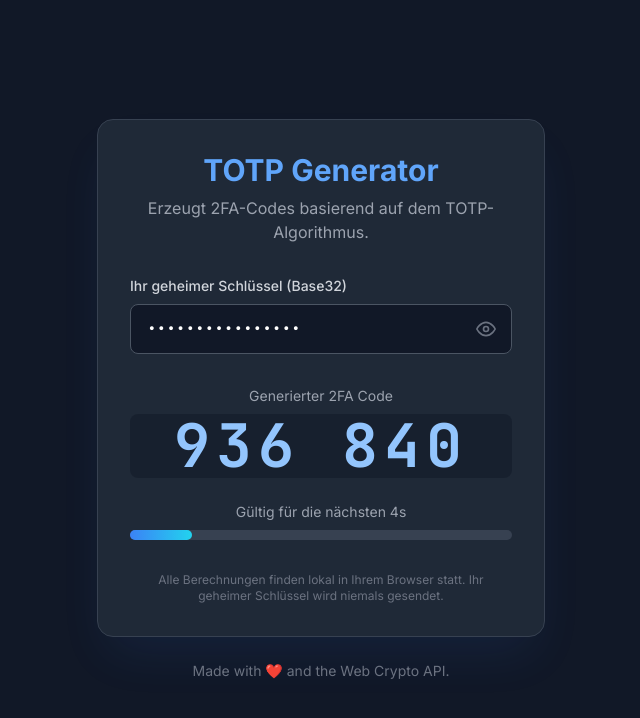
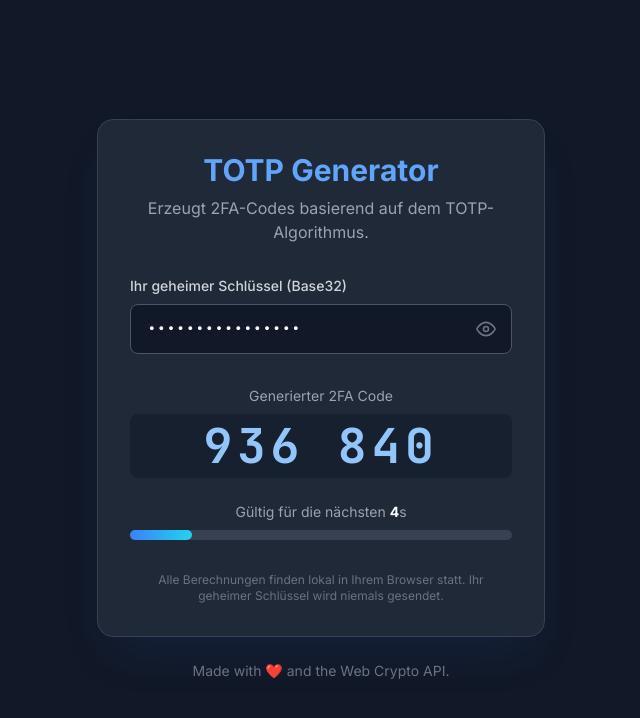
Before and after one commit to Streetblock/vanilla-totp, a plain HTML site: page index.html in a window 1280 px wide. Shown: the whole page, without its empty margins (319-959 px from the left). Drawn offline with nearby package versions, Linux system fonts and the light colour scheme.

Commit message:
feat: migrate index to v2 logic with fixed defaults

```diff
--- a/index.html
+++ b/index.html
@@ -47,19 +47,19 @@
 
             <div class="mt-8 text-center">
                 <p class="text-sm text-gray-400 mb-2">Generierter 2FA Code</p>
-                <div id="otp-display" class="mono text-5xl sm:text-6xl font-bold tracking-widest text-blue-300 h-16 flex items-center justify-center bg-gray-900/50 rounded-lg">
+                <div id="otp-display" class="mono text-4xl sm:text-5xl font-bold tracking-widest text-blue-300 h-16 flex items-center justify-center bg-gray-900/50 rounded-lg transition-all duration-300">
                     --- ---
                 </div>
             </div>
 
             <div class="mt-6">
-                <p class="text-sm text-gray-400 text-center mb-2">Gültig für die nächsten <span id="timer-countdown">30</span>s</p>
+                <p class="text-sm text-gray-400 text-center mb-2">Gültig für die nächsten <span id="timer-countdown" class="font-bold text-white">30</span>s</p>
                 <div class="w-full bg-gray-700 rounded-full h-2.5">
                     <div id="progress-bar" class="bg-gradient-to-r from-blue-500 to-cyan-400 h-2.5 rounded-full progress-bar-inner"></div>
                 </div>
             </div>
 
-             <div class="mt-8 text-xs text-gray-500 text-center">
+            <div class="mt-8 text-xs text-gray-500 text-center">
                 <p>Alle Berechnungen finden lokal in Ihrem Browser statt. Ihr geheimer Schlüssel wird niemals gesendet.</p>
             </div>
         </div>
@@ -69,8 +69,12 @@
     </div>
 
     <script>
-        // Implements the Time-based One-Time Password (TOTP) algorithm.
         class TOTPGenerator {
+            constructor(period = 30, digits = 6) {
+                this.period = period;
+                this.digits = digits;
+            }
+
             _base32Decode(base32) {
                 const base32chars = "ABCDEFGHIJKLMNOPQRSTUVWXYZ234567";
                 const bits = base32.toUpperCase().replace(/=+$/, '').split('').map(char => {
@@ -84,23 +88,29 @@
                 }
                 return new Uint8Array(chunks.map(chunk => parseInt(chunk, 2)));
             }
+
             async generate(secret) {
                 if (!secret) return null;
                 try {
                     const key = this._base32Decode(secret);
                     const epoch = Math.floor(Date.now() / 1000);
-                    const timeStep = Math.floor(epoch / 30);
+                    const timeStep = Math.floor(epoch / this.period);
+
                     const timeStepBuffer = new ArrayBuffer(8);
                     const timeStepView = new DataView(timeStepBuffer);
                     timeStepView.setBigUint64(0, BigInt(timeStep), false);
+
                     const cryptoKey = await crypto.subtle.importKey('raw', key, { name: 'HMAC', hash: 'SHA-1' }, false, ['sign']);
                     const hmacResult = await crypto.subtle.sign('HMAC', cryptoKey, timeStepBuffer);
                     const hmacBytes = new Uint8Array(hmacResult);
+
                     const offset = hmacBytes[hmacBytes.length - 1] & 0x0f;
                     const dataView = new DataView(hmacResult);
                     const truncatedHash = (dataView.getInt32(offset, false) & 0x7fffffff);
-                    const otp = truncatedHash % 1000000;
-                    return otp.toString().padStart(6, '0');
+
+                    const modulus = Math.pow(10, this.digits);
+                    const otp = truncatedHash % modulus;
+                    return otp.toString().padStart(this.digits, '0');
                 } catch (error) {
                     console.error("Fehler bei der OTP-Generierung:", error);
                     return null;
@@ -108,67 +118,106 @@
             }
         }
 
-        // --- UI Logic ---
+        class TOTPWidget {
+            constructor(config) {
+                this.period = config.period || 30;
+                this.digits = config.digits || 6;
+                this.generator = new TOTPGenerator(this.period, this.digits);
+
+                this.inputSecret = document.querySelector(config.selectors.input);
+                this.displayOTP = document.querySelector(config.selectors.display);
+                this.progressBar = document.querySelector(config.selectors.progress);
+                this.timerText = document.querySelector(config.selectors.timer);
+
+                this.lastSecret = '';
+                this.intervalId = null;
+
+                this.init();
+            }
+
+            init() {
+                if (this.inputSecret) {
+                    this.inputSecret.addEventListener('input', () => this.updateOTP());
+                }
+
+                this.startTimer();
+                this.updateOTP();
+            }
+
+            formatCode(code) {
+                const half = Math.floor(code.length / 2);
+                return `${code.substring(0, half)} ${code.substring(half)}`;
+            }
+
+            async updateOTP() {
+                if (!this.inputSecret || !this.displayOTP) return;
+
+                const secret = this.inputSecret.value.trim();
+                if (!secret) {
+                    this.displayOTP.textContent = '--- ---';
+                    return;
+                }
+                this.lastSecret = secret;
+
+                const code = await this.generator.generate(secret);
+                if (code) {
+                    this.displayOTP.textContent = this.formatCode(code);
+                } else {
+                    this.displayOTP.textContent = 'Fehler!';
+                }
+            }
+
+            updateTimerUI() {
+                const epoch = Math.floor(Date.now() / 1000);
+                const secondsRemaining = this.period - (epoch % this.period);
+                const progressPercentage = (secondsRemaining / this.period) * 100;
+
+                if (this.timerText) this.timerText.textContent = secondsRemaining;
+                if (this.progressBar) {
+                    this.progressBar.style.transition = secondsRemaining === this.period ? 'none' : 'width 1s linear';
+                    this.progressBar.style.width = `${progressPercentage}%`;
+                }
+
+                if (secondsRemaining === this.period && this.inputSecret.value.trim() === this.lastSecret) {
+                    this.updateOTP();
+                }
+            }
+
+            startTimer() {
+                if (this.intervalId) clearInterval(this.intervalId);
+                this.updateTimerUI();
+                this.intervalId = setInterval(() => this.updateTimerUI(), 1000);
+            }
+        }
+
         document.addEventListener('DOMContentLoaded', () => {
+            const totpApp = new TOTPWidget({
+                selectors: {
+                    input: '#secret',
+                    display: '#otp-display',
+                    progress: '#progress-bar',
+                    timer: '#timer-countdown'
+                },
+                period: 30,
+                digits: 6
+            });
+
             const secretInput = document.getElementById('secret');
-            const otpDisplay = document.getElementById('otp-display');
-            const progressBar = document.getElementById('progress-bar');
-            const timerCountdown = document.getElementById('timer-countdown');
-            const toggleButton = document.getElementById('toggle-secret-visibility');
+            const toggleBtn = document.getElementById('toggle-secret-visibility');
             const eyeIcon = document.getElementById('eye-icon');
             const eyeOffIcon = document.getElementById('eye-off-icon');
 
-            // URL-Parameter auslesen oder Dummy-Secret verwenden.
-            const params = new URLSearchParams(window.location.search);
-            const secretFromUrl = params.get('secret');
-            if (secretFromUrl) {
-                secretInput.value = secretFromUrl;
-            } else {
-                secretInput.value = 'JBSWY3DPEHPK3PXP';
-            }
-
-            // Logic to toggle secret visibility
-            toggleButton.addEventListener('click', () => {
+            toggleBtn.addEventListener('click', () => {
                 const isPassword = secretInput.type === 'password';
                 secretInput.type = isPassword ? 'text' : 'password';
                 eyeIcon.classList.toggle('hidden', isPassword);
                 eyeOffIcon.classList.toggle('hidden', !isPassword);
             });
 
-            const totp = new TOTPGenerator();
-            let lastSecret = '';
-
-            const updateOTP = async () => {
-                const secret = secretInput.value.trim();
-                if (!secret) {
-                    otpDisplay.textContent = '--- ---';
-                    return;
-                }
-                lastSecret = secret;
-                const code = await totp.generate(secret);
-                if (code) {
-                    otpDisplay.textContent = `${code.substring(0, 3)} ${code.substring(3, 6)}`;
-                } else {
-                    otpDisplay.textContent = 'Fehler!';
-                }
-            };
-
-            const updateTimer = () => {
-                const epoch = Math.floor(Date.now() / 1000);
-                const secondsRemaining = 30 - (epoch % 30);
-                const progressPercentage = (secondsRemaining / 30) * 100;
-                timerCountdown.textContent = secondsRemaining;
-                progressBar.style.width = `${progressPercentage}%`;
-                if (secondsRemaining === 30) {
-                    if (secretInput.value.trim() === lastSecret) {
-                         updateOTP();
-                    }
-                }
-            };
-
-            secretInput.addEventListener('input', updateOTP);
-            updateOTP();
-            setInterval(updateTimer, 1000);
+            const params = new URLSearchParams(window.location.search);
+            const secretFromUrl = params.get('secret');
+            secretInput.value = secretFromUrl || 'JBSWY3DPEHPK3PXP';
+            totpApp.updateOTP();
         });
     </script>
 </body>
```
